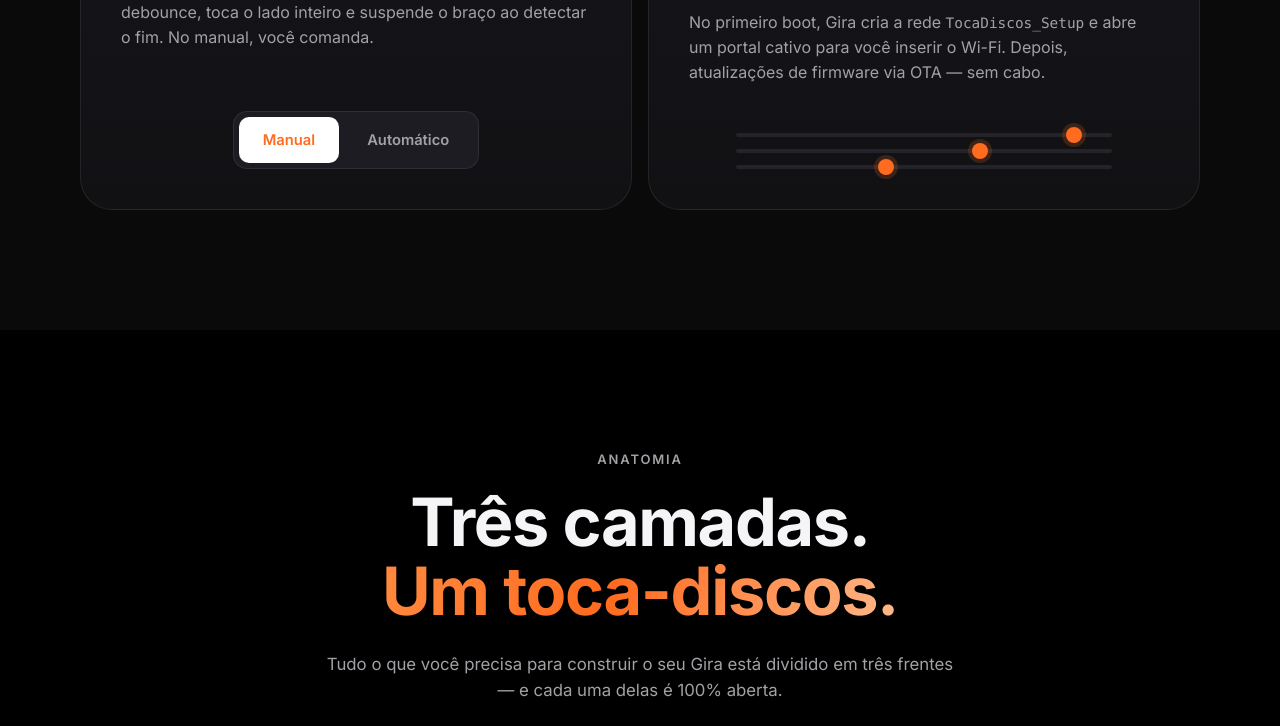
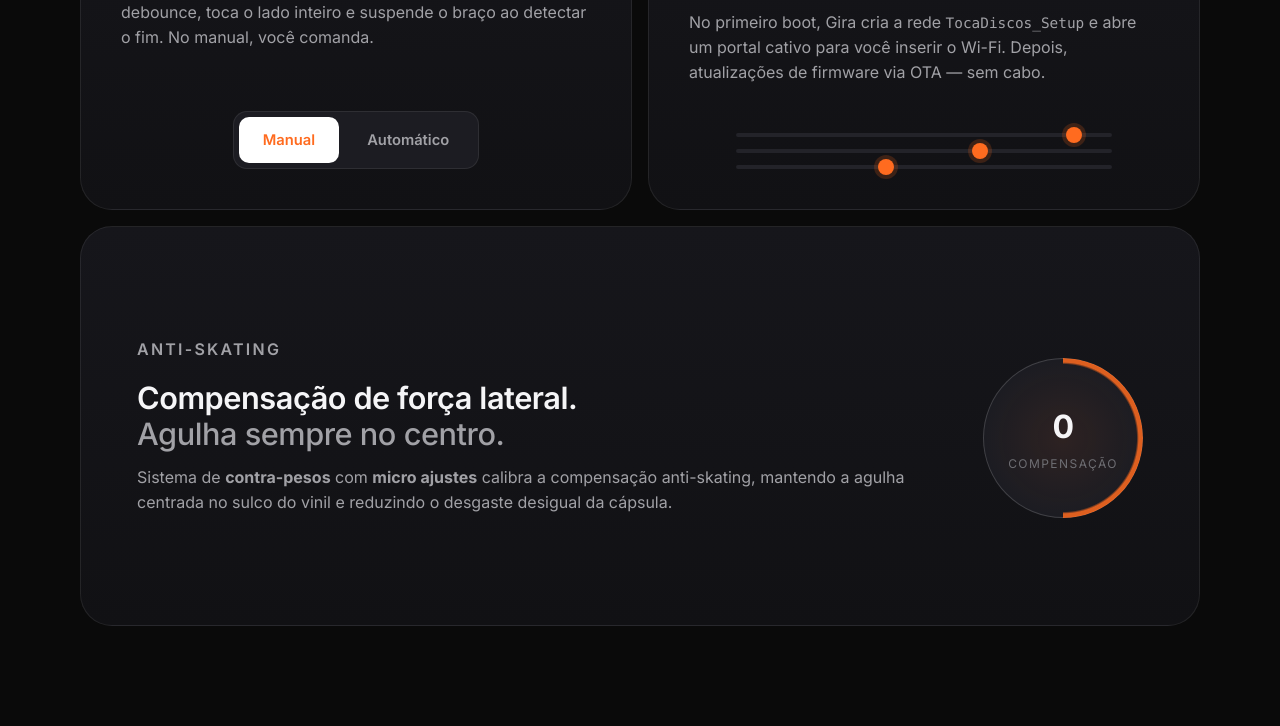
Before and after one commit to gsalvati/gira-site, a website built with webpack: page index.html in a window 1280 px wide. Shown: the part 4155-4881 px from the top of the page. Built offline with nearby package versions, Linux system fonts and the light colour scheme.

Commit message:
Ant-skating

```diff
--- a/css/style.css
+++ b/css/style.css
@@ -468,7 +468,8 @@ code { font-family: 'SF Mono', Menlo, monospace; font-size: 0.9em; }
         grid-template-areas:
             "hero hero"
             "rpm  lift"
-            "mode cal";
+            "mode cal"
+            "skating skating";
     }
 }
 
@@ -496,6 +497,7 @@ code { font-family: 'SF Mono', Menlo, monospace; font-size: 0.9em; }
     .feature--lift { grid-area: lift; }
     .feature--mode { grid-area: mode; }
     .feature--cal  { grid-area: cal;  }
+    .feature--skating { grid-area: skating; flex-direction: row; align-items: center; min-height: 400px; padding: 56px; }
 }
 
 .feature__body { flex: 1; }
@@ -637,6 +639,48 @@ code { font-family: 'SF Mono', Menlo, monospace; font-size: 0.9em; }
     background: var(--accent);
     border-radius: 50%;
     box-shadow: 0 0 0 4px rgba(255,107,31,0.18);
+}
+
+/* Skating dial */
+.feature__viz--skating { padding: 24px 0 0; }
+.skating-dial {
+    width: 160px;
+    height: 160px;
+    border-radius: 50%;
+    background:
+        radial-gradient(circle at 50% 50%, rgba(255,107,31,0.08), transparent 70%),
+        var(--surface);
+    border: 1px solid var(--border-strong);
+    display: flex;
+    flex-direction: column;
+    align-items: center;
+    justify-content: center;
+    position: relative;
+}
+.skating-dial::before {
+    content: "";
+    position: absolute;
+    inset: -1px;
+    border-radius: 50%;
+    background: conic-gradient(var(--accent) 0deg, var(--accent) 180deg, transparent 180deg);
+    mask: radial-gradient(circle, transparent 65%, #000 67%, #000 100%);
+    -webkit-mask: radial-gradient(circle, transparent 65%, #000 67%, #000 100%);
+    opacity: 0.85;
+}
+.skating-dial__num {
+    font-size: 2rem;
+    font-weight: 700;
+    color: var(--text);
+    letter-spacing: -0.02em;
+    position: relative;
+}
+.skating-dial__label {
+    font-size: 0.75rem;
+    color: var(--text-dim);
+    text-transform: uppercase;
+    letter-spacing: 0.12em;
+    margin-top: 4px;
+    position: relative;
 }
 
 /* ==========================================================
--- a/index.html
+++ b/index.html
@@ -211,6 +211,20 @@
                         </div>
                     </article>
 
+                    <article class="feature feature--skating reveal">
+                        <div class="feature__body">
+                            <p class="eyebrow eyebrow--accent">Anti-Skating</p>
+                            <h3>Compensação de força lateral.<br><span class="muted">Agulha sempre no centro.</span></h3>
+                            <p>Sistema de <strong>contra-pesos</strong> com <strong>micro ajustes</strong> calibra a compensação anti-skating, mantendo a agulha centrada no sulco do vinil e reduzindo o desgaste desigual da cápsula.</p>
+                        </div>
+                        <div class="feature__viz feature__viz--skating">
+                            <div class="skating-dial">
+                                <span class="skating-dial__num">0</span>
+                                <span class="skating-dial__label">compensação</span>
+                            </div>
+                        </div>
+                    </article>
+
                 </div>
             </div>
         </section>
```
Also changed, not shown: README.md.
